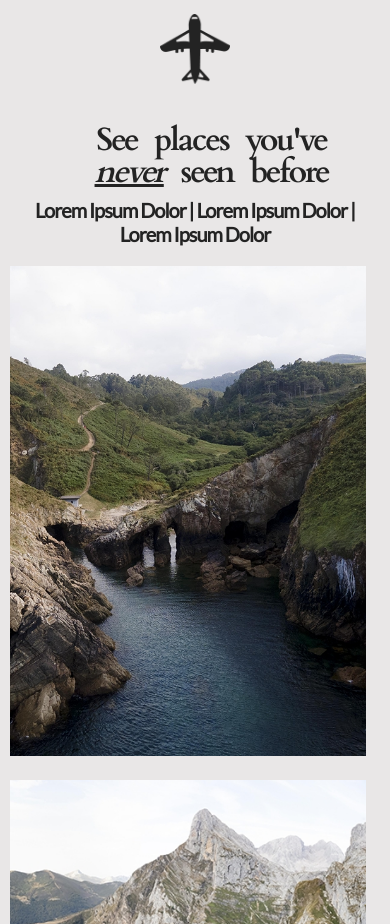
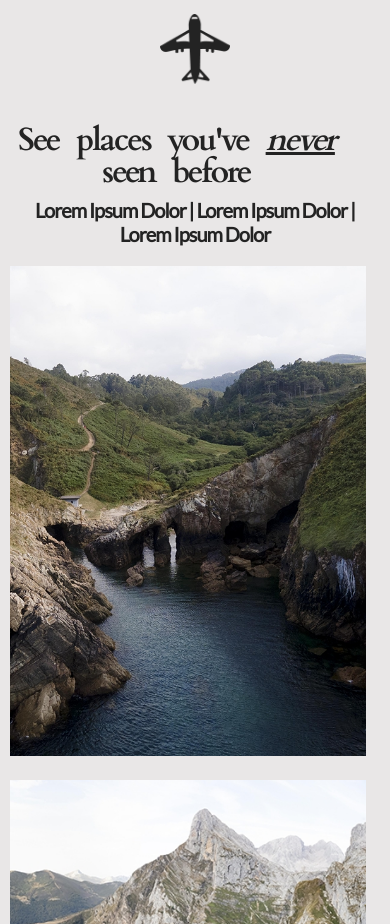
Before and after one commit to aksharbisht/travelPageFlex, a plain HTML site: page index.html in a window 390 px wide. Shown: the part 2220-3144 px from the top of the page. Drawn offline with Linux system fonts and the light colour scheme.

Commit message:
changed styling

```diff
--- a/public/css/style.css
+++ b/public/css/style.css
@@ -720,6 +720,9 @@ textarea{
         display: flex;
         flex-direction: column;
     }
+    .placesMainText{
+        padding-left: 0;
+    }
     .placesSubText{
         padding-left: 0;
     }
```
